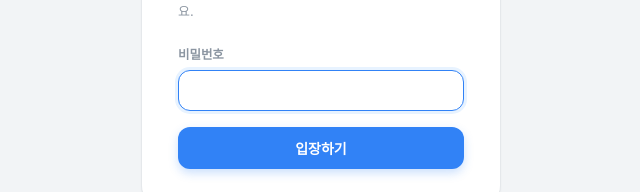
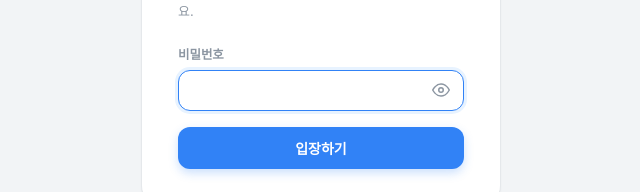
Before and after one commit to ttang0825/b2b-cargo-system, a Next.js app: page /admin/login in a window 1280 px wide. Shown: the part 343-535 px from the top of the page, without its empty margins (319-959 px from the left). Built offline with nearby package versions, Linux system fonts and the light colour scheme; no server answers; a web font is replaced by a local one.

Commit message:
Update page.tsx

```diff
--- a/app/admin/login/page.tsx
+++ b/app/admin/login/page.tsx
@@ -2,6 +2,7 @@
 
 import { Suspense, useState } from "react";
 import { useRouter, useSearchParams } from "next/navigation";
+import PasswordInput from "@/components/PasswordInput";
 
 function LoginInner() {
   const router = useRouter();
@@ -66,12 +67,7 @@ function LoginInner() {
         <form onSubmit={handleSubmit}>
           <div className="field" style={{ marginBottom: 16 }}>
             <label>비밀번호</label>
-            <input
-              type="password"
-              value={password}
-              onChange={(e) => setPassword(e.target.value)}
-              autoFocus
-            />
+            <PasswordInput value={password} onChange={setPassword} autoFocus />
           </div>
           {error && <div className="error-box">{error}</div>}
           <button
```
